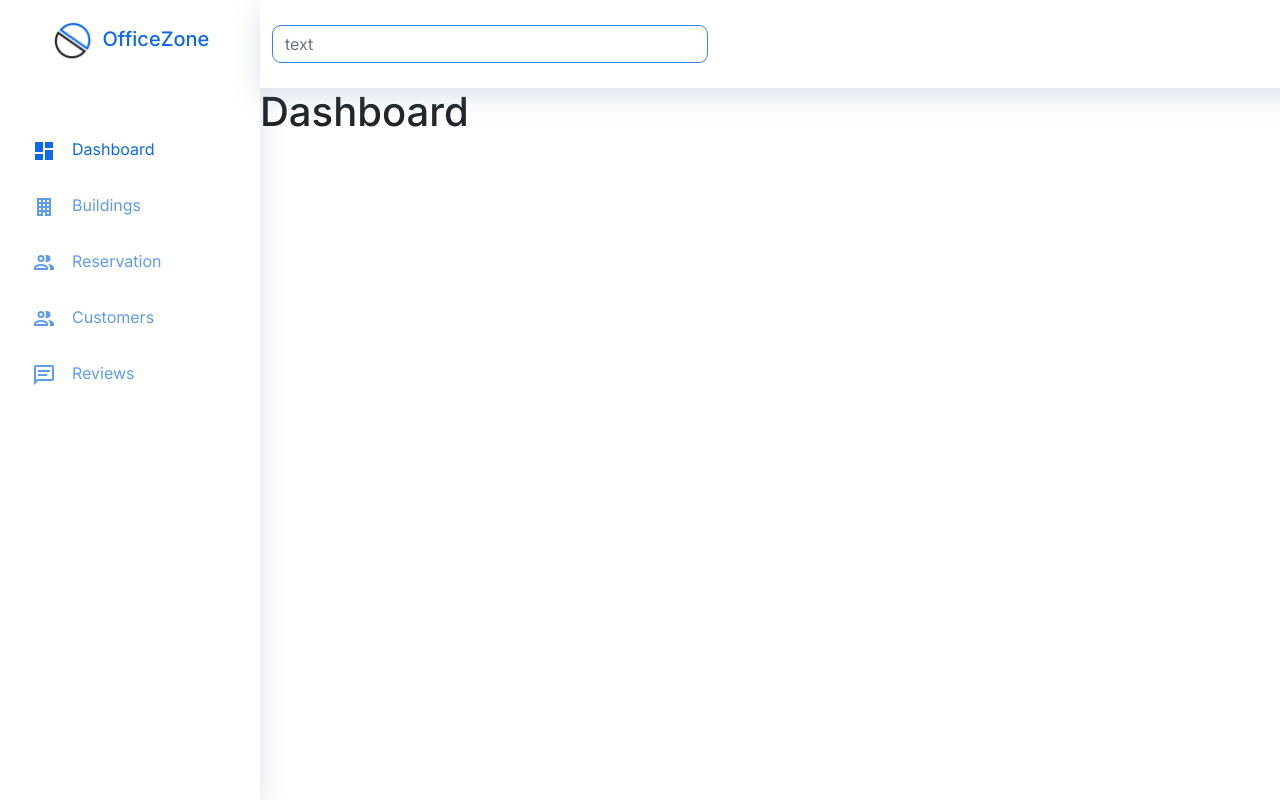
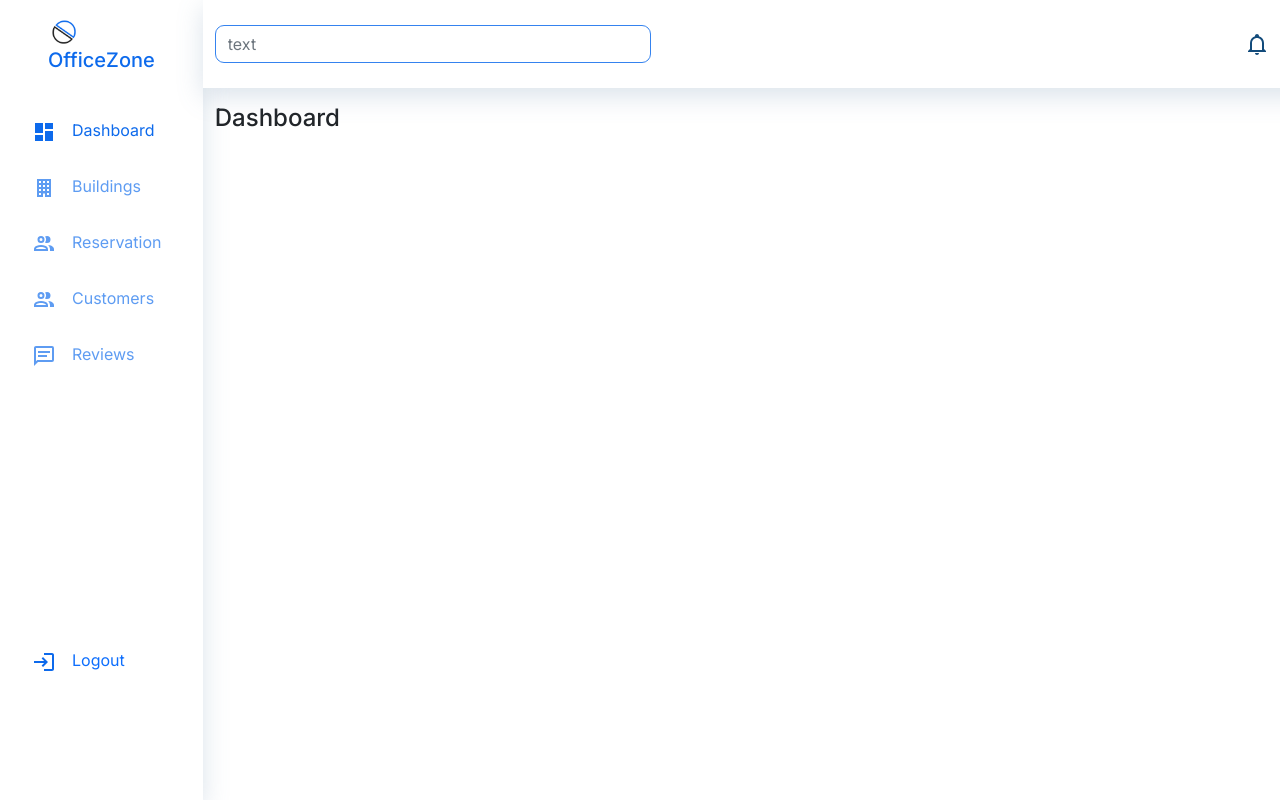
Before and after one commit to Office-Booking-Capstone-Kelompok-8/office-booking-client, a React (Create React App) app: page /admin in a window 1280 px wide. Built offline with nearby package versions, Linux system fonts and the light colour scheme.

Commit message:
update sidebar and header

```diff
--- a/src/pages/admin/Dashboard.js
+++ b/src/pages/admin/Dashboard.js
@@ -9,8 +9,8 @@ const Dashboard = () => {
             <Sidebar />
             <div>
               <Header/>
-              <div className='dasboard' id='dasboard'>
-                <h1>Dashboard</h1>
+              <div className='container-fluid pt-3' id='dasboard'>
+                <h3 className='text-lg'>Dashboard</h3>
               </div>
             </div>
             </div>
--- a/src/pages/admin/sidebar/Header.js
+++ b/src/pages/admin/sidebar/Header.js
@@ -26,10 +26,10 @@ const Header = () => {
                         size={1}
                         className='icons m-3'
                     />
-                    <img src=""  alt="user" className='m-3' />
+                    <img src="https://tse3.mm.bing.net/th?id=OIP.cDqgnRzfbofSK9VVDpRSeQHaHa&pid=Api&P=0"  alt="user" className='m-3' />
                     <div>
-                        <h4>John Noe</h4>
-                        <small>Super admin</small>
+                        <h4 className='text-md'>John Noe</h4>
+                        <small className='text-sm'>Super admin</small>
                     </div>
                 </div>
             </div>
--- a/src/pages/admin/sidebar/Sidebar.js
+++ b/src/pages/admin/sidebar/Sidebar.js
@@ -7,12 +7,13 @@ import {
     mdiViewDashboard,
     mdiOfficeBuilding,
     mdiAccountMultipleOutline,
-    mdiMessageTextOutline }
+    mdiMessageTextOutline,
+    mdiLogin }
 from '@mdi/js';
 
 const Sidebar = () => {
-    const[isOpen, setIsOpen] = useState(false);
-    const toggle = () => setIsOpen (!isOpen);
+    // const[isOpen, setIsOpen] = useState(false);
+    // const toggle = () => setIsOpen (!isOpen);
     const activeLink = "text-primary text-decoration-none";
     const normalLink = "text-primary-light text-decoration-none";
   return (
@@ -21,24 +22,24 @@ const Sidebar = () => {
             <div className='header-box px-5 pt-3 pb-4 d-flex justify-content-center'>
                 <h1 className='text-logo'><img src={logo}  alt="logo" className='logo'/> <span className='text-primary'>OfficeZone</span></h1>
             </div>
-            <button className="navbar-toggler" type="button" data-bs-toggle="collapse" data-bs-target="#navbarSupportedContent" aria-controls="navbarSupportedContent" aria-expanded="false" aria-label="Toggle navigation">
+            {/* <button className="navbar-toggler" type="button" data-bs-toggle="collapse" data-bs-target="#navbarSupportedContent" aria-controls="navbarSupportedContent" aria-expanded="false" aria-label="Toggle navigation">
                 <span className="navbar-toggler-icon" onClick={toggle}></span>
-            </button>
+            </button> */}
             <div className="navbar-collapse" id="navbarNav">
                 <ul className='navbar-link px-3'>
-                    <li className='nav-item text-decoration-none d-block'>
+                    <li className='nav-item d-block'>
                         <NavLink to="/admin"
                             className={({ isActive }) =>
                             isActive ? activeLink : normalLink}>
                             <Icon path={mdiViewDashboard}
                                 title="User Profile"
                                 size={1}
-                                className=' m-3'
+                                className='m-3'
                             />
                             Dashboard
                         </NavLink>
                     </li>
-                    <li className='nav-item text-decoration-none d-block'>
+                    <li className='nav-item d-block'>
                         <NavLink to="/"
                             className={({ isActive }) =>
                             isActive ? activeLink : normalLink}>
@@ -50,7 +51,7 @@ const Sidebar = () => {
                             Buildings
                         </NavLink>
                     </li>
-                    <li className='nav-item text-decoration-none d-block'>
+                    <li className='nav-item d-block'>
                         <NavLink to="/"
                             className={({ isActive }) =>
                             isActive ? activeLink : normalLink}>
@@ -62,7 +63,7 @@ const Sidebar = () => {
                             Reservation
                         </NavLink>
                     </li>
-                    <li className='nav-item text-decoration-none d-block'>
+                    <li className='nav-item d-block'>
                         <NavLink to="/"
                             className={({ isActive }) =>
                             isActive ? activeLink : normalLink}>
@@ -74,7 +75,7 @@ const Sidebar = () => {
                             Customers
                         </NavLink>
                     </li>
-                    <li className='nav-item text-decoration-none d-block'>
+                    <li className='nav-item d-block'>
                         <NavLink to="/"
                             className={({ isActive }) =>
                             isActive ? activeLink : normalLink}>
@@ -86,6 +87,17 @@ const Sidebar = () => {
                             Reviews
                         </NavLink>
                     </li>
+                    <li className='logout d-block'>
+                        <NavLink to="/"
+                            className="text-decoration-none">
+                            <Icon path={mdiLogin}
+                                title="User Profile"
+                                size={1}
+                                className='text-primary m-3'
+                            />
+                            Logout
+                        </NavLink>
+                    </li>
                 </ul>
             </div>
         </div>
--- a/src/pages/admin/sidebar/Styles.css
+++ b/src/pages/admin/sidebar/Styles.css
@@ -7,7 +7,7 @@
 #side_nav{
     box-shadow: 0px 8px 24px rgba(112, 144, 176, 0.25);
     min-height: 100vh;
-    width: 260px;
+    width: 100%;
 }
 .navbar {
     background: #FFFFFF;
@@ -23,9 +23,6 @@
     display: flex;
     align-items: center;
 }
-.user-wrapper h4{
-    font-size: 18px;
-}
 .user-wrapper img{
     border-radius: 50%;
     margin-right: 1rem;
@@ -38,3 +35,6 @@
 .icons{
     color: #124B7B;;
 }
+.logout{
+    padding-top: 250px;
+}
```
